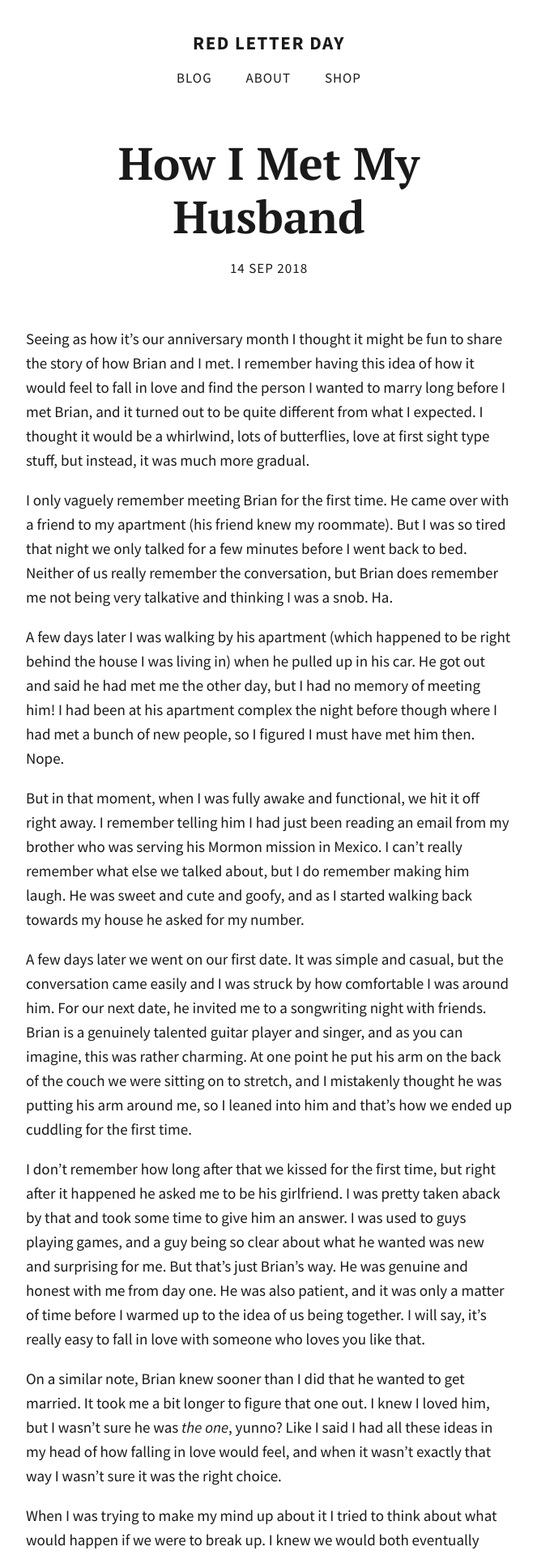
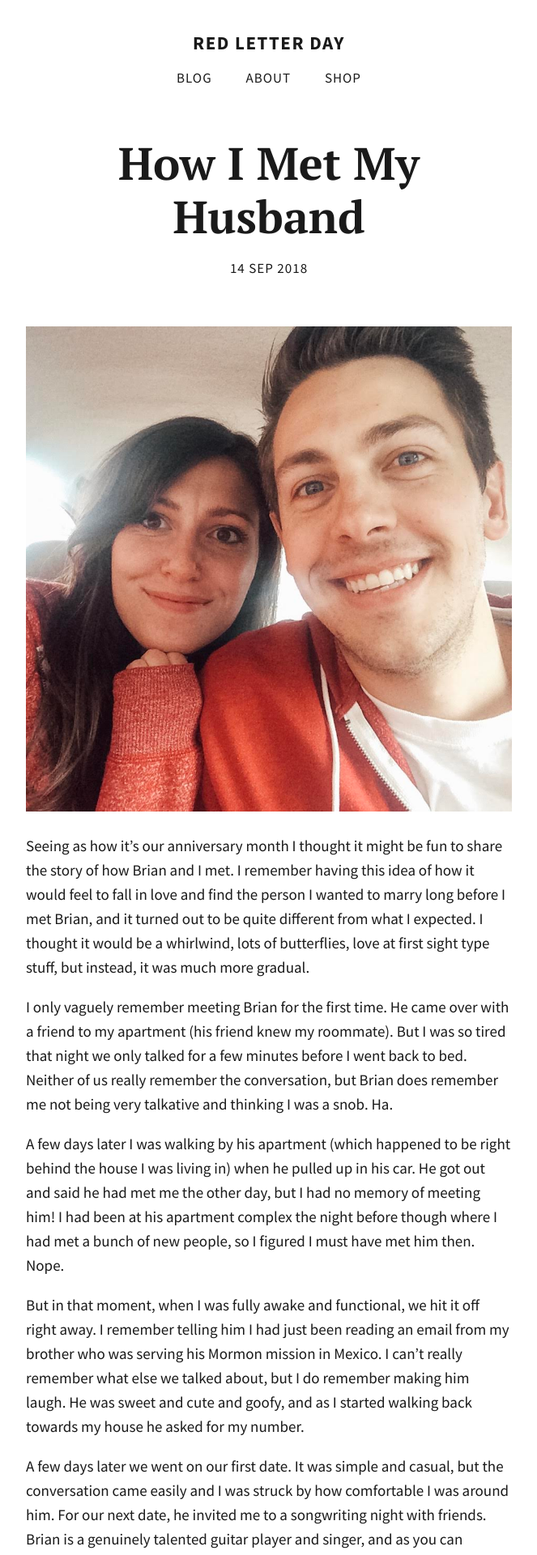
Before and after one commit to totiffany/totiffany.github.io, a Jekyll site: the page built from _posts/2018-09-14-How-I-Met-My-Husband.md, in a window 1280 px wide. Shown: the top 1920 px of the page at 81% size, without its empty margins (308-971 px from the left). Built offline with Jekyll 4.4.1, drawn with Linux system fonts in a browser that asks for light colours; our own code applies the rules of GitHub Pages for plain Markdown files; comment, search, counter and statistics services are not loaded.

Commit message:
Update 2018-09-14-How-I-Met-My-Husband.md

```diff
--- a/_posts/2018-09-14-How-I-Met-My-Husband.md
+++ b/_posts/2018-09-14-How-I-Met-My-Husband.md
@@ -7,9 +7,9 @@ description: >-
   Brian, and it turned out to be quite different from what I expected. I thought
   it would be a whirlwind, lots of butterflies, love at first sight type stuff,
   but instead, it was much more gradual.
-image: null
+image: brian-tiffany.jpg
 ---
-
+![brian-tiffany.jpg]({{site.baseurl}}/img/brian-tiffany.jpg)
 
 Seeing as how it's our anniversary month I thought it might be fun to share the story of how Brian and I met. I remember having this idea of how it would feel to fall in love and find the person I wanted to marry long before I met Brian, and it turned out to be quite different from what I expected. I thought it would be a whirlwind, lots of butterflies, love at first sight type stuff, but instead, it was much more gradual.
 
```
